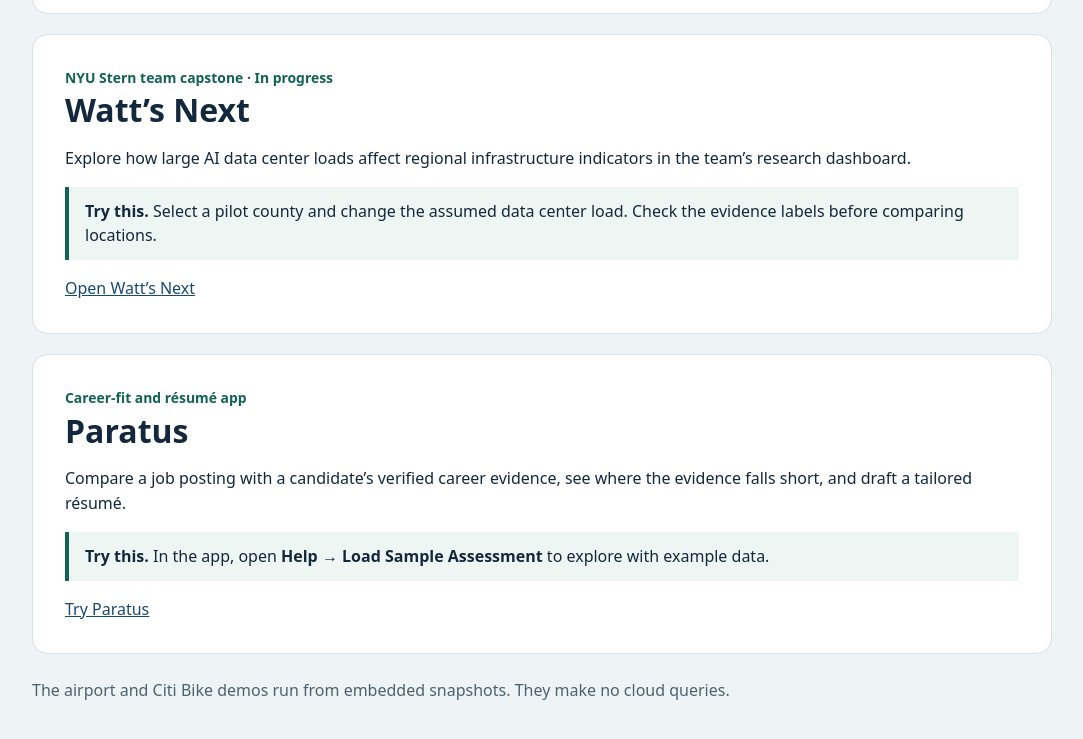
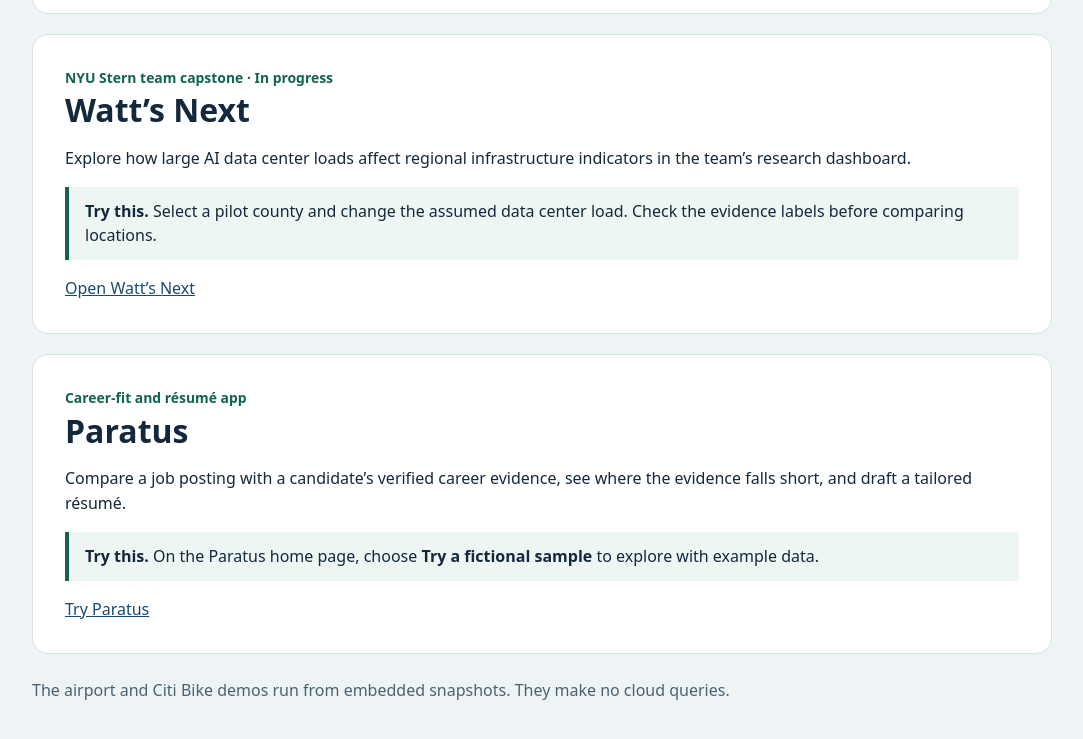
Before and after one commit to jeffsickoria/msbai-dwd-jrs10127, a plain HTML site: page index.html in a window 1280 px wide. Shown: the part 2450-3189 px from the top of the page, without its empty margins (98-1181 px from the left). Drawn offline with Linux system fonts and the light colour scheme.

Commit message:
Match the live Paratus sample button label

```diff
--- a/index.html
+++ b/index.html
@@ -62,7 +62,7 @@ table{width:100%;border-collapse:collapse;text-align:left;font-variant-numeric:t
 <p class="kicker">Career-fit and résumé app</p>
 <h2 id="paratus-title">Paratus</h2>
 <p>Compare a job posting with a candidate’s verified career evidence, see where the evidence falls short, and draft a tailored résumé.</p>
-<p class="guide"><strong>Try this.</strong> In the app, open <strong>Help → Load Sample Assessment</strong> to explore with example data.</p>
+<p class="guide"><strong>Try this.</strong> On the Paratus home page, choose <strong>Try a fictional sample</strong> to explore with example data.</p>
 <a href="https://role-foundry.onrender.com/">Try Paratus</a>
 </section>
 <footer>The airport and Citi Bike demos run from embedded snapshots. They make no cloud queries.</footer>
```
